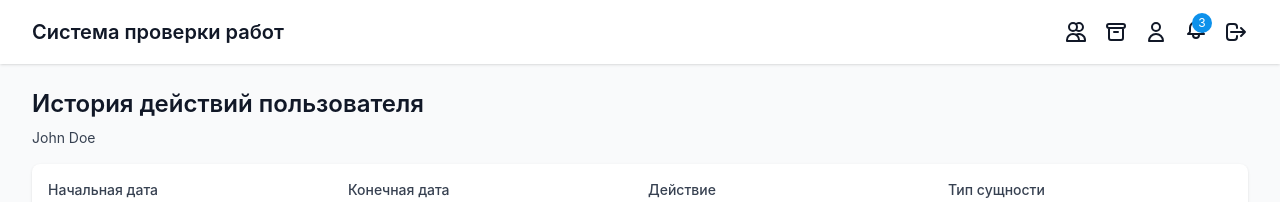
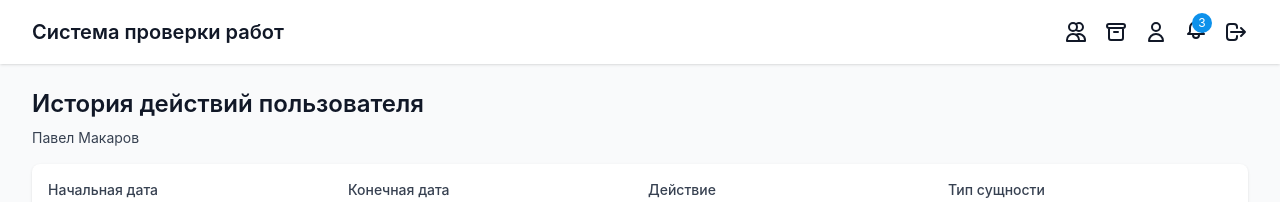
Before and after one commit to plmkr-std/bolt-project, an Angular app: page /users/1/audit in a window 1280 px wide. Shown: the top 202 px of the page. Built offline with nearby package versions, Linux system fonts and the light colour scheme.

Commit message:
Updated audit.component.ts

```diff
--- a/src/app/components/users/audit/audit.component.ts
+++ b/src/app/components/users/audit/audit.component.ts
@@ -140,7 +140,7 @@ export class AuditComponent implements OnInit {
 
     // Mock data
     const now = new Date();
-    this.username = 'John Doe';
+    this.username = 'Павел Макаров';
     this.logs = [
       {
         id: BigInt(1),
```
